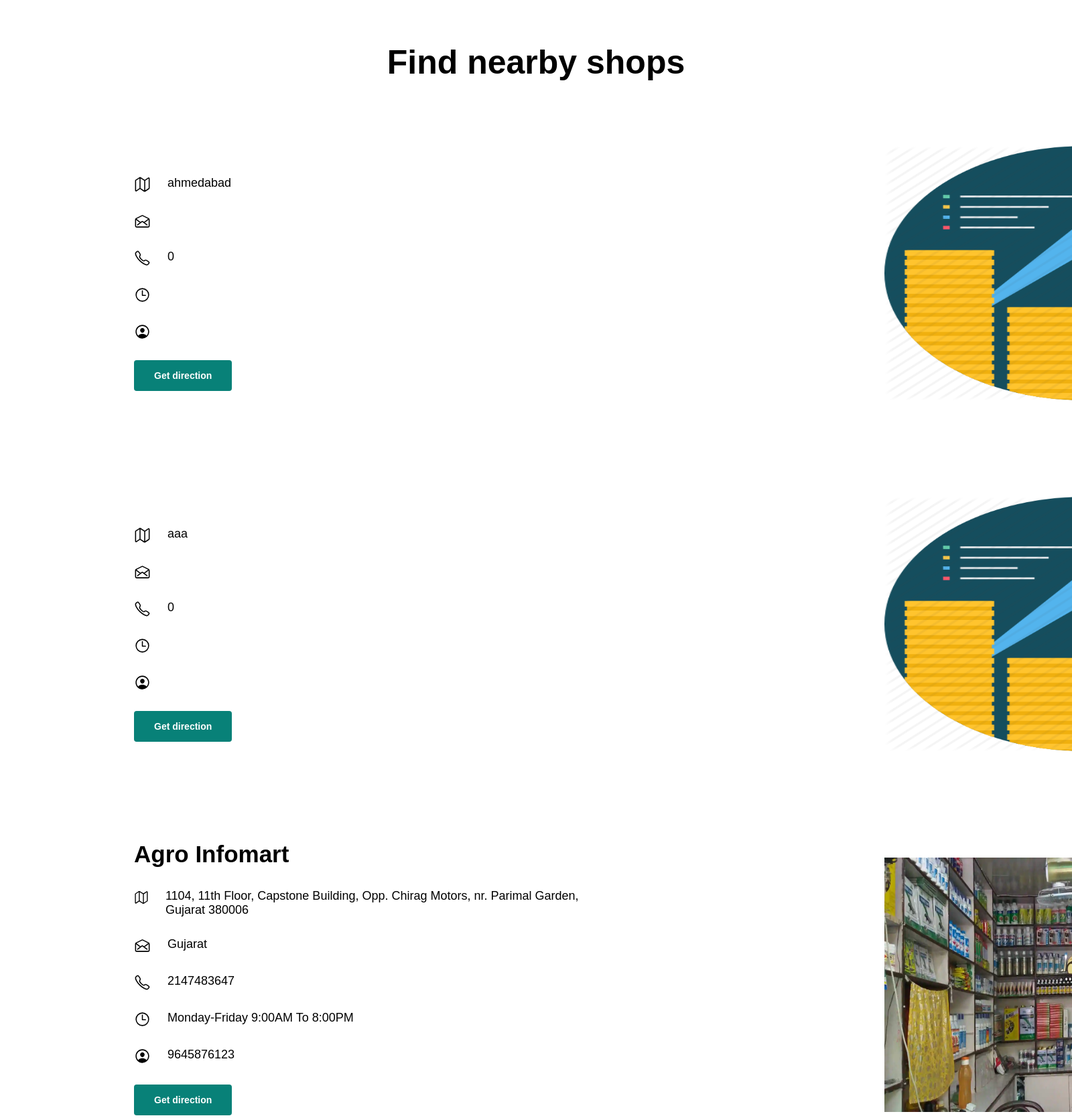
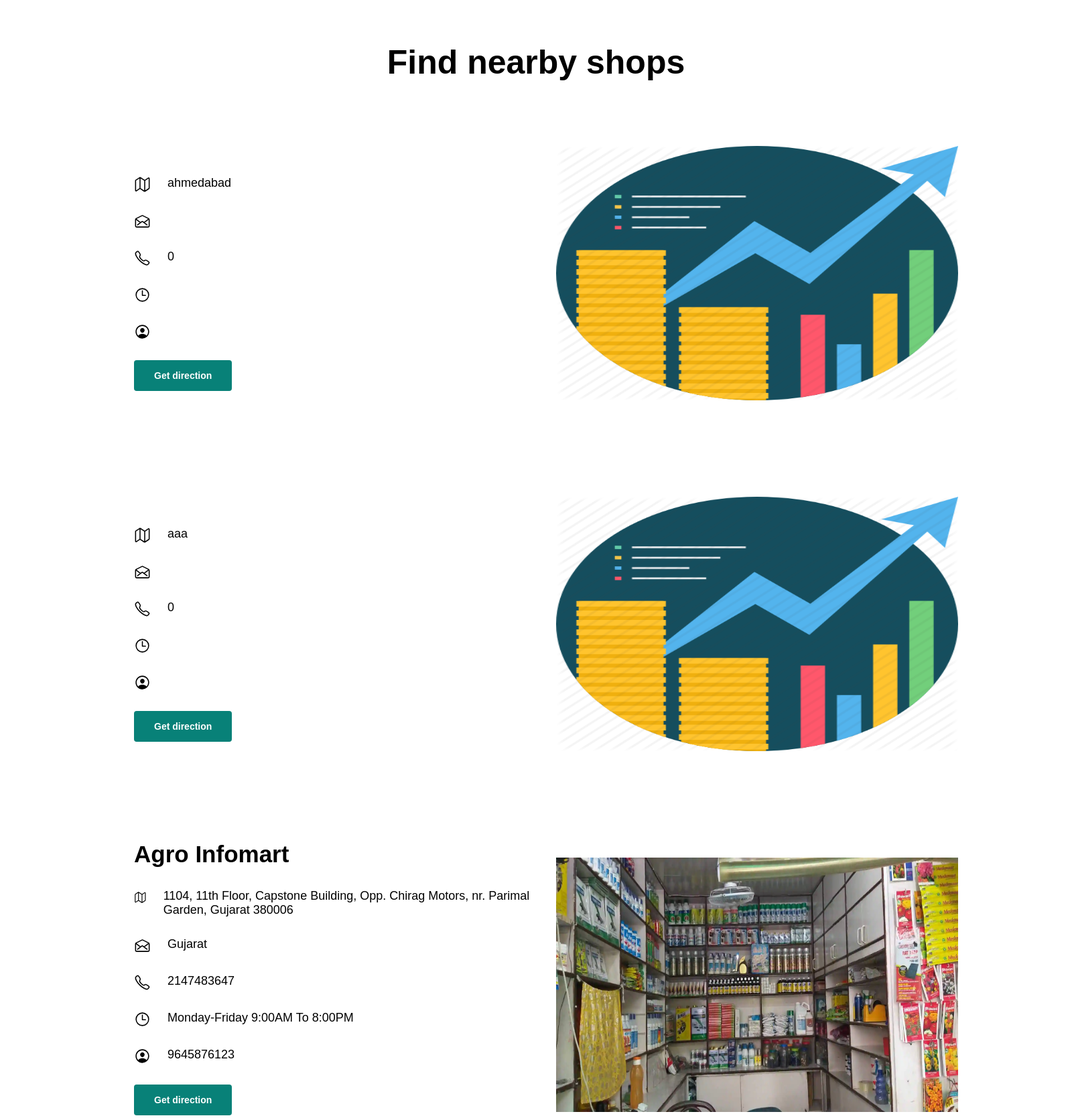
Before and after one commit to agricart007/Agricart, a PHP site: page /shop.php in a window 1600 px wide; the page is wider, and only the part inside the window is pictured. Shown: the part 601-2271 px from the top of that part at 67% size. Run offline with PHP 8.4, Linux system fonts and the light colour scheme; a user stored in the database is signed in; data comes from the database, SQL or seed files in the repository; data that the repository does not hold is empty.

Commit message:
project sompleted

```diff
--- a/buyer/home.css
+++ b/buyer/home.css
@@ -1097,10 +1097,16 @@
 #shop-details .outer{
     display: flex;
     align-items:center;
-    justify-content: space-between;
     margin-bottom: 100px;
     /* border: solid 1px #797979; */
     padding: 20px;
+}
+.abcd{
+    width: 600px;
+}
+.img_abcd{
+    margin-right: 50px;
+    margin-left: -390px;
 }
 #shop-details{
     display: grid;
--- a/buyer/product.php
+++ b/buyer/product.php
@@ -140,7 +140,6 @@
             <div class="pro" onclick="window.location.href='product_detail.php?product_id=<?php echo $product_id; ?>'">
             <img src="<?php echo $image; ?>" alt="">
             <div class="des">
-                <span>ABCD</span>
                 <h5><?php echo $name; ?></h5>
                 <div class="star">
                         <?php
--- a/buyer/shop.php
+++ b/buyer/shop.php
@@ -100,9 +100,9 @@
     <?php
     if (mysqli_num_rows($result) > 0) {
         while ($row = mysqli_fetch_assoc($result)) {
-            echo '<div class="outer"><div class="detalis">';
+            echo '<div class="outer"><div class="detalis_2">';
             echo '<h2>' . $row['name'] . '</h2>';
-            echo '<div>';
+            echo '<div class="abcd">';
             echo '<li>';
             echo '<ion-icon name="map-outline"></ion-icon>';
             echo '<p>' . $row['address'] . '</p>';
@@ -128,7 +128,7 @@
             echo '</li>';
             echo '</div>';
             echo '</div>';
-            echo '<div class="img">';
+            echo '<div class="img_abcd">';
             echo '<img src="../images/' . $row['photo'] . '" alt="' . $row['name'] . '">';
             echo '</div></div>';
         }
```
